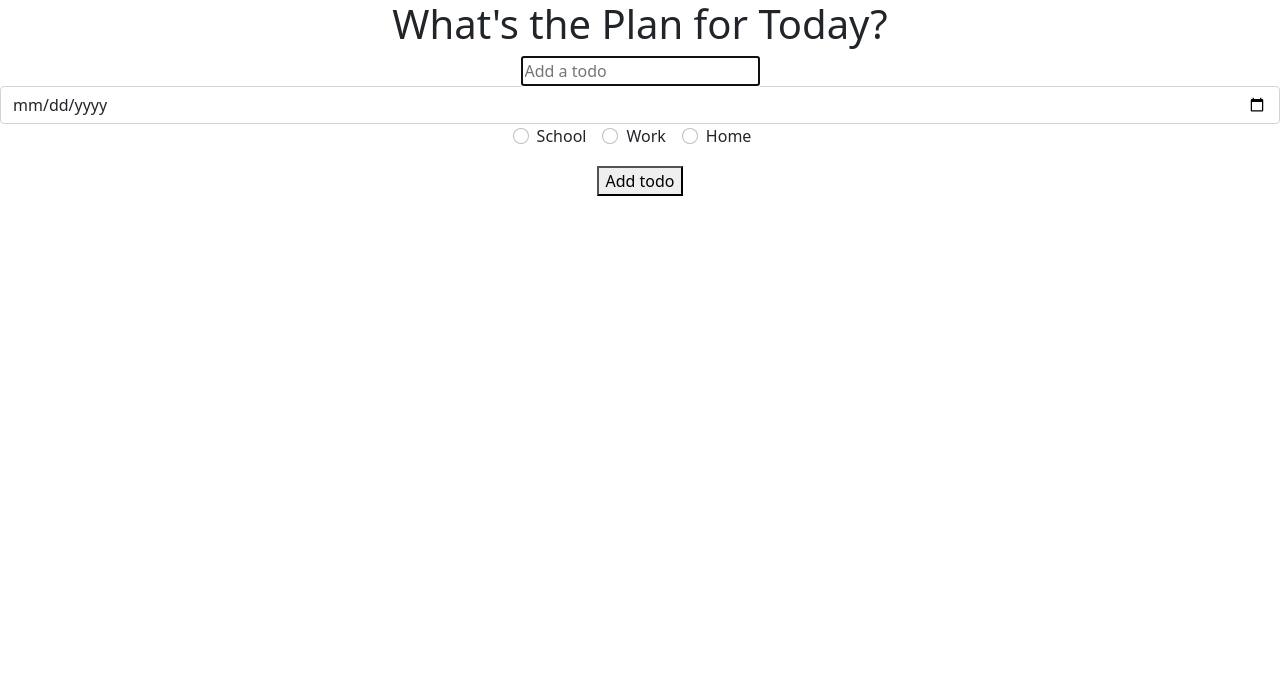
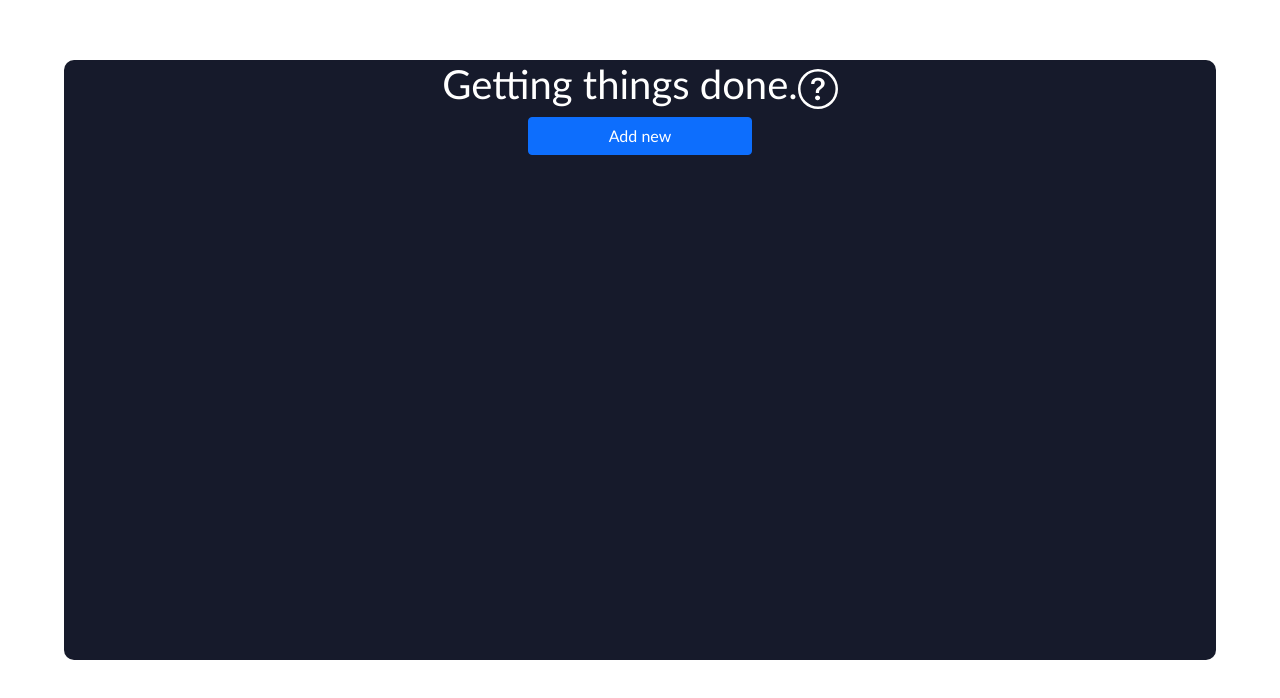
Before and after one commit to RachMink/todolist, a React (Create React App) app in the folder todolist/: page / in a window 1280 px wide. Shown: the top 698 px of the page. Built offline with nearby package versions, Linux system fonts and the light colour scheme.

Commit message:
most functionality working- must add check/uncheck button

```diff
--- a/todolist/src/App.css
+++ b/todolist/src/App.css
@@ -1,7 +1,123 @@
 .App {
   text-align: center;
 }
+* {
+  box-sizing: border-box;
+  margin: 0;
+  padding: 0;
+  font-family: 'Trebuchet MS', 'Lucida Sans Unicode', 'Lucida Grande',
+    'Lucida Sans', Arial, sans-serif;
+}
 
-/* .todo-date{
+.todo-app {
+  display: flex;
+  flex-direction: column;
+  justify-content: start;
+  width: 90%;
+  min-height: 600px;
+  background: #161a2b;
   text-align: center;
+  margin: 60px auto;
+  border-radius: 10px;
+  padding-bottom: 32px;
+}
+
+h1 {
+  margin: 32px 0;
+  color: #fff;
+  font-size: 24px;
+}
+
+.todo-task-radio-text{
+  /* color:#fff; */
+  margin-left: 3px;
+}
+
+/* .complete {
+  text-decoration: line-through;
+  opacity: 0.4;
 } */
+
+.todo-form {
+  margin-bottom: 32px;
+}
+
+.todo-input {
+  padding: 14px 32px 14px 16px;
+  border-radius: 4px 0 0 4px;
+  border: 2px solid #5d0cff;
+  outline: none;
+  width: 320px;
+  background: transparent;
+}
+
+.todo-input::placeholder {
+  color: #e2e2e2;
+}
+
+.todo-container {
+  display: flex;
+  flex-direction: row;
+  position: relative;
+}
+
+h1 {
+  justify-content: space-between;
+}
+
+.alert{
+  width: 40%;
+  margin-left: 30%;
+}
+
+.add{
+  background-color: aqua;
+  width: 20%;
+}
+
+.todo-type{
+  border-radius:5px;
+	padding:0.5rem;
+  justify-content: space-between;
+  display: flex;
+  /* margin-left:3px; */
+}
+.todo{
+	border-radius: 10px;
+	padding: 1rem;
+	min-height: 170px;
+	display: flex;
+	flex-direction: column;
+	justify-content: space-between;
+	white-space: pre-wrap;
+  /* color: #fff; */
+  background-color: rgb(174, 176, 177);
+}
+
+.Work{
+  border-bottom: 20px solid rgb(84, 158, 228);
+
+}
+.School{
+ /* border-bottom: 3px solid var(--cyan); */
+  /* border-width: 3em; */
+  border-bottom: 20px solid rgb(252, 80, 243);
+
+}
+.Home{
+  border-bottom: 20px solid rgb(100, 247, 124);
+
+}
+
+.todo-footer{
+  display: flex;
+	align-items: center;
+	justify-content: space-between;
+}
+
+
+.task-list {
+  display: grid;
+  grid-gap: 1rem;
+  grid-template-columns: repeat(auto-fill, minmax(250px, 1fr));
+}
--- a/todolist/src/components/Task.js
+++ b/todolist/src/components/Task.js
@@ -1,47 +1,77 @@
 import React, { useState } from "react";
 import TaskForm from "./TaskForm";
 import { Trash, Pencil } from "react-bootstrap-icons";
+import { Button, Card, Col, Container, Modal, Row } from "react-bootstrap";
 
-function Task ({ todos, completeTodo, removeTodo, updateTodo }) {
-  const [edit, setEdit] = useState({
-    id: null,
-    value: "",
-  });
 
-  const submitUpdate = (value) => {
-    updateTodo(edit.id, value);
-    setEdit({
-      id: null,
-      value: "",
-    });
-  };
+function Task ({ handleInputChange, todos, completeTodo, removeTodo, updateTodo }) {
+ const [show, setShow] = useState(false);
+ const [deleteId, setDeleteId] = useState("");
+//  const [edit, setEdit] = useState({
+//     id: null,
+//     value: "",
+//   });
 
-  if (edit.id) {
-    return <TaskForm edit={edit} onSubmit={submitUpdate} />;
+
+//   const submitUpdate = (value) => {
+//     updateTodo(edit.id, value);
+//     setEdit({
+//       id: null,
+//       value: "",
+//     });
+//   };
+
+  const deleteShowModal = (id)=>{
+      setDeleteId(id);
+      setShow(true);
   }
 
-  return todos.map((todo, index) => (
+  const deleteIt=(id)=>{
+      removeTodo(id);
+      setShow(false);
+  }
+
+
+  return (
+    <>
+      {todos.map((todo, index) => (
+        <div className= {`todo ${todo.type}`} key={index}>
           <div
-      className={todo.isComplete ? "todo-row complete" : "todo-row"}
-      key={index}
+            className="todo-body"
+            key={todo.id}
+            onClick={() => completeTodo(todo.id)}
           >
-      <div key={todo.id} onClick={() => completeTodo(todo.id)}>
             {todo.text}
+          </div>
+          <div className="todo-footer">
             {todo.date}
-        {todo.type}
-      </div>
-      <div className="icons">
+
             <Trash
-          onClick={() => removeTodo(todo.id)}
+              onClick={() => deleteShowModal(todo.id)}
               className="delete-icon"
             />
-        <Pencil
-          onClick={() => setEdit({ id: todo.id, value: todo.text })}
-          className="edit-icon"
-        />
+
           </div>
         </div>
-  ));
+      ))}
+
+      <Modal show={show} onHide={() => setShow(false)}>
+        <Modal.Body>
+          <p>Are you sure you want to delete?</p>
+        </Modal.Body>
+
+        <Modal.Footer>
+          <Button variant="secondary" onClick={() => setShow(false)}>
+            No
+          </Button>
+          <Button variant="primary" onClick={() => deleteIt(deleteId)}>
+            Yes
+          </Button>
+        </Modal.Footer>
+
+      </Modal>
+    </>
+  );
 };
 
 export default Task;
--- a/todolist/src/components/TaskForm.js
+++ b/todolist/src/components/TaskForm.js
@@ -1,19 +1,17 @@
-import { type } from "@testing-library/user-event/dist/type";
 import React, { useState, useEffect, useRef } from "react";
+import { Button, Row, Col, Container, Stack, FormGroup, InputGroup, FormControl, Modal } from "react-bootstrap";
+import { Calendar2, InputCursor, InputCursorText } from "react-bootstrap-icons";
 import Form from "react-bootstrap/Form";
 
+
 function TaskForm(props) {
+  const date = new Date();
+  const [addNewModal, setAddNewModal] = useState(false);
   const [input, setInput] = useState(props.edit ? props.edit.value : "");
-  const [dueDate, setDueDate] = useState("");
+  const [dueDate, setDueDate] = useState(`${date.getFullYear()} - ${date.getMonth()+1} - ${date.getDate()}`);
   const [taskType, setTaskType] = useState("");
 
-  const inputRef = useRef(null);
   const dateRef = useRef(null);
-  const typeRef =useRef(null);
-
-  useEffect(() => {
-    inputRef.current.focus();
-  });
 
   const handleInputChange = (e) => {
     setInput(e.target.value);
@@ -25,9 +23,10 @@ function TaskForm(props) {
    };
 
    const handleTypeChange = (e) => {
-       console.log(e.target.name);
-       setTaskType(e.target.name);
+       console.log(e.target.value);
+       setTaskType(e.target.value);
     };
+
   const handleSubmit = (e) => {
     e.preventDefault();
 
@@ -38,125 +37,131 @@ function TaskForm(props) {
       type: taskType,
     });
     setInput("");
-    setDueDate("");
-    setTaskType(null);
+    setDueDate(
+      `${date.getFullYear()} - ${date.getMonth()+1} - ${date.getDate()}`
+    );
+    setTaskType("");//why's this not responding?
+    setAddNewModal(false);
   };
 
   return (
-    <form onSubmit={handleSubmit} className="todo-form">
-      {props.edit ? (
     <>
-          <input
-            placeholder="Update your item"
+      <Container>
+        <Button
+          className="add"
+          variant="primary"
+          onClick={() => setAddNewModal(true)}
+        >
+          Add new
+        </Button>
+      </Container>
+      <Form onSubmit={handleSubmit} className="todo-form">
+        {addNewModal ? (
+          <Modal show={addNewModal} onHide={() => setAddNewModal(false)}>
+            <Modal.Header closeButton>
+              <Modal.Title id="contained-modal-title-vcenter">
+                Add Task
+              </Modal.Title>
+            </Modal.Header>
+
+            <Modal.Body className="show-grid">
+              <Container gap="2">
+                <Row className="justify-content-center">
+                  <Col sm={8}>
+                    {/* <div className="todo-input edit"> */}
+                    <Form.Control
+                      type="text"
+                      placeholder="Add new item"
                       value={input}
                       onChange={handleInputChange}
                       name="text"
-            ref={inputRef}
-            className="todo-input edit"
+                      //ref={inputRef}
                     />
+                  </Col>
+                </Row>
+
+                <Row className="justify-content-center">
+                  <Col sm={5}>
+                    <InputGroup className="mb-3" onChange={handleDateChange}>
+                      <InputGroup.Text id="basic-addon1">
+                        <Calendar2 />
+                      </InputGroup.Text>
                       <Form.Control
+                        size="sm"
                         type="date"
                         value={dueDate}
                         name="dueDate"
                         ref={dateRef}
-            onChange={handleDateChange}
-            className="todo-date edit"
                       />
-          <div key={`inline-radio`} className="mb-3">
-            <Form value={taskType} onChange={handleTypeChange} ref={typeRef}>
+                    </InputGroup>
+                  </Col>
+                </Row>
+
+                <Row>
+                  <Col lg={12} className="justify-content-center">
+                    <div key={`inline-radio`} className="to-do type">
+                      <InputGroup className="mb-3">
+                        <InputGroup.Text>task type</InputGroup.Text>
+                        <FormGroup
+                          name="type"
+                          value={taskType}
+                          onChange={handleTypeChange}
+                          className="todo-task-radio-text"
+                        >
                           <Form.Check
                             inline
                             label="School"
-                value={taskType}
-                name="School"
+                            value="School"
+                            name="type"
                             type="radio"
+                            //checked={taskType === "School"}
                             id="inline-radio-School"
                             className="todo-type School"
                           />
                           <Form.Check
                             inline
                             label="Work"
-                value={taskType}
-                name="Work"
+                            value="Work"
+                            name="type"
                             type="radio"
+                            //checked={taskType === "Work"}
                             id="inline-radio-Work"
                             className="todo-type Work"
                             //onChange={handleTypeChange}
                           />
                           <Form.Check
                             inline
-                value={taskType}
+                            value="Home"
                             label="Home"
-                name="Work"
+                            name="type"
                             type="radio"
+                            //checked={taskType === "Home"}
                             id="inline-radio-Home"
                             className="todo-type Home"
                             //onChange={handleTypeChange}
                           />
+                        </FormGroup>
+                      </InputGroup>
+                    </div>
+                  </Col>
+                </Row>
+              </Container>
+            </Modal.Body>
+            <Modal.Footer>
+              <Button
+                onClick={() => {
+                  setAddNewModal(false);
+                }}
+                variant="outline-primary"
+              >
+                Close
+              </Button>
+              <Button onClick={handleSubmit}>Add</Button>
+            </Modal.Footer>
+          </Modal>
+        ) : null}
       </Form>
-          </div>
-          <button onClick={handleSubmit} className="todo-button edit">
-            Update
-          </button>
     </>
-      ) : (
-        <>
-          <input
-            placeholder="Add a todo"
-            value={input}
-            onChange={handleInputChange}
-            name="text"
-            className="todo-input"
-            ref={inputRef}
-          />
-          <Form.Control
-            type="date"
-            name="dueDate"
-            ref={dateRef}
-            value={dueDate}
-            onChange={handleDateChange}
-            className="todo-date"
-          />
-          <div key={`inline-radio`} className="mb-3">
-            <Form value={taskType} onChange={handleTypeChange} ref={typeRef}>
-              <Form.Check
-                inline
-                label="School"
-                //value={taskType}
-                name="School"
-                type="radio"
-                id="inline-radio-School"
-                className="todo-type School"
-                onChange={handleTypeChange}
-              />
-              <Form.Check
-                inline
-                label="Work"
-                //value={taskType}
-                name="Work"
-                type="radio"
-                id="inline-radio-Work"
-                className="todo-type Work"
-                onChange={handleTypeChange}
-              />
-              <Form.Check
-                inline
-                //value={taskType}
-                label="Home"
-                name="Home"
-                type="radio"
-                id="inline-radio-Home"
-                className="todo-type Home"
-                onChange={handleTypeChange}
-              />
-            </Form>
-          </div>
-          <button onClick={handleSubmit} className="todo-button">
-            Add todo
-          </button>
-        </>
-      )}
-    </form>
   );
 }
 
--- a/todolist/src/components/TaskList.js
+++ b/todolist/src/components/TaskList.js
@@ -2,6 +2,8 @@ import React, { useState } from "react";
 import TaskForm from "./TaskForm";
 import Task from "./Task";
 import Alert from "react-bootstrap/Alert";
+import { Container, Col, Row, Button } from "react-bootstrap";
+import { Question, QuestionCircle } from "react-bootstrap-icons";
 
 function TaskList() {
   const [todos, setTodos] = useState([]);
@@ -14,7 +16,7 @@ function TaskList() {
     }
     const newTodos = [todo, ...todos];
     setTodos(newTodos);
-    console.log(...todos);
+
   };
 
   const updateTodo = (todoId, newValue) => {
@@ -29,7 +31,6 @@ function TaskList() {
 
   const removeTodo = (id) => {
     const removedArr = [...todos].filter((todo) => todo.id !== id);
-
     setTodos(removedArr);
   };
 
@@ -45,26 +46,36 @@ function TaskList() {
 
   return (
     <>
-      <h1>What's the Plan for Today?</h1>
+      <h1>
+        Getting things done.
+        <QuestionCircle color="white" />
+      </h1>
 
       <TaskForm onSubmit={addTodo} />
       {!show ? (
+        <div className="task-list">
           <Task
             todos={todos}
             completeTodo={completeTodo}
             removeTodo={removeTodo}
             updateTodo={updateTodo}
           />
+        </div>
       ) : (
-        <Alert variant="danger" onClose={() => setShow(false)} dismissible>
-          <p>
-            Oops, you tried adding an empty task
-          </p>
+
+          <Alert
+            className="alert"
+            variant="danger"
+            onClose={() => setShow(false)}
+            dismissible
+          >
+            <p>Oops, you tried adding an empty task</p>
           </Alert>
+
       )}
     </>
   );
-//}
+
 }
 
 export default TaskList;
```
Lines whose indentation alone changed are shown as unchanged.
